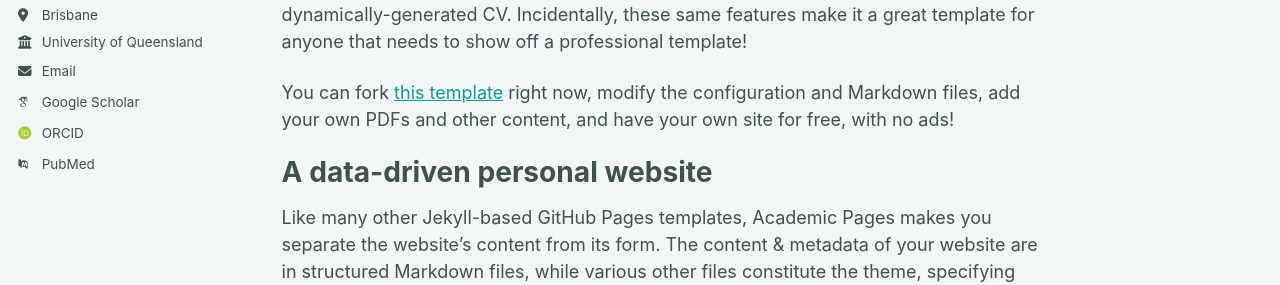
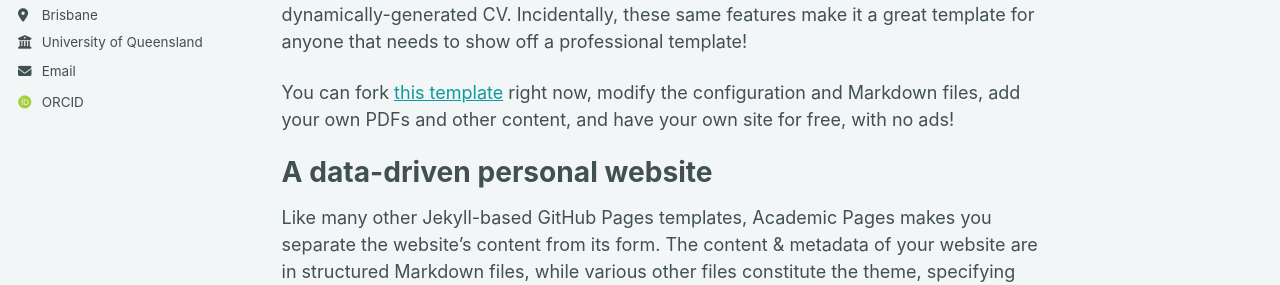
Before and after one commit to jamescarr-maths/jamescarr-maths.github.io, a Jekyll site: the page built from _pages/about.md, in a window 1280 px wide. Shown: the part 332-617 px from the top of the page. Built offline with Jekyll 4.4.1, drawn with Linux system fonts in a browser that asks for light colours; some web fonts are replaced; a script bundle is joined from its source files by our own code; library files that are not in the unit come from our copies; some of the changed lines change nothing that is shown.

Commit message:
Update _config.yml

```diff
--- a/_config.yml
+++ b/_config.yml
@@ -13,10 +13,10 @@
 title_separator          : "-"
 name                     : &name "James Carr"
 description              : &description "Academic Website"   # Update this with a general description of your site, this is the default if not overridden by a page
-url                      : https://james-carr.github.io # The base hostname & protocol for your site e.g. "https://[your GitHub username].github.io",
+url                      : https://jamescarr-maths.github.io # The base hostname & protocol for your site e.g. "https://[your GitHub username].github.io",
                                                            # or if you already have some other page hosted on Github then use "https://[your GitHub username].github.io/[Your Repo Name]"
 baseurl                  : "" # the subpath of your site, e.g. "/blog"
-repository               : "james-carr.github.io"
+repository               : "jamescarr-maths.github.io"
 
 # Site Author - The following control what appear as part of the author content on the side bar.
 #               If a field is blank the icon and link will not appear, otherwise it will be shown.
@@ -35,13 +35,13 @@
   # Academic websites
   academia         : # URL
   arxiv            : # URL - Update with the correct link to your profile
-  googlescholar    : "https://scholar.google.com/citations?user=PS_CX0AAAAAJ"
+  googlescholar    : # "https://scholar.google.com/citations?user=PS_CX0AAAAAJ"
   inspire-hep      : # URL
   impactstory      : # URL
-  orcid            : "https://orcid.org/yourorcidurl"
+  orcid            : "https://orcid.org/0000-0002-2746-2446"
   semantic         : # URL
   ssrn             : # URL
-  pubmed           : "https://www.ncbi.nlm.nih.gov/pubmed/?term=john+snow"
+  pubmed           : # "https://www.ncbi.nlm.nih.gov/pubmed/?term=john+snow"
   researchgate     : # URL
   scopus           : # URL
   zotero           : # URL
```
